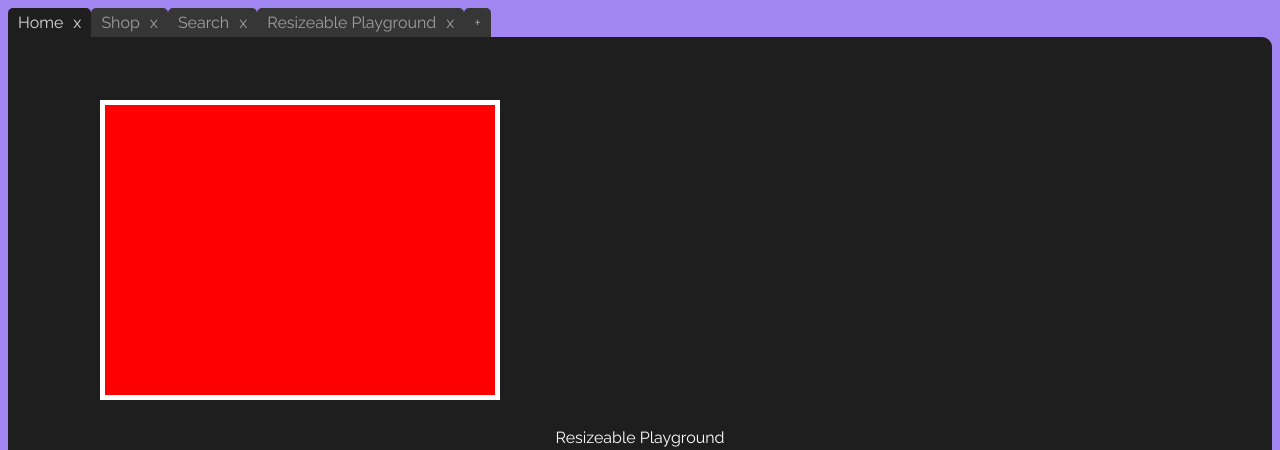
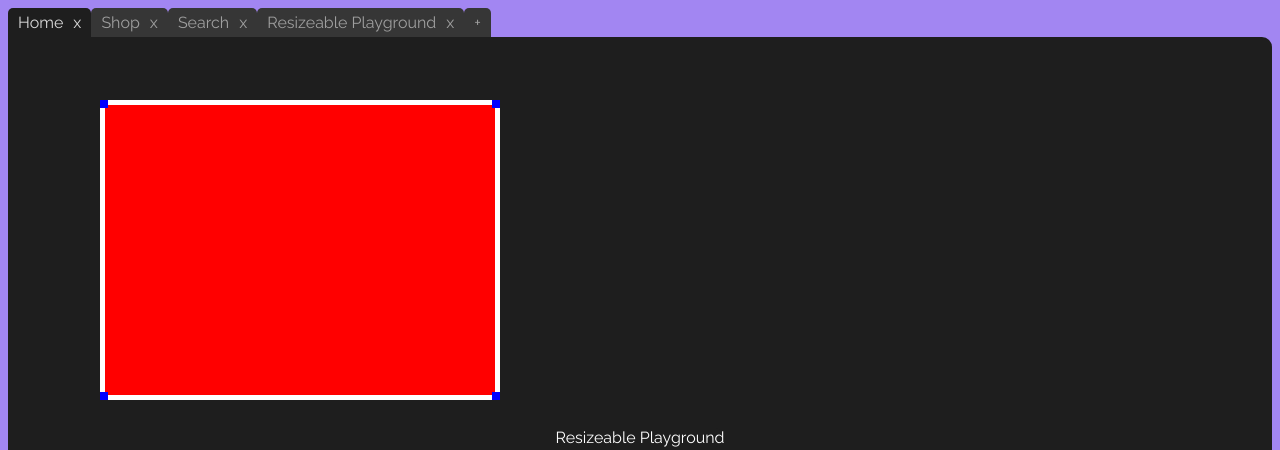
Before and after one commit to colossatr0n/senior-dev-test, an Angular app: page /resizeable/1 in a window 1280 px wide. Shown: the top 450 px of the page. Built offline with nearby package versions, Linux system fonts and the light colour scheme.

Commit message:
Add corner resizing.

```diff
--- a/src/app/components/resizeable/resizeable.component.html
+++ b/src/app/components/resizeable/resizeable.component.html
@@ -8,8 +8,13 @@
     }"
     style="justify-content: center; align-items: center; position: fixed;"
 >
-    <div id='left' class="vertical-edge" (mousedown)="borderClicked($event, [resizeLeft])"></div>
-    <div id='right' class="vertical-edge" (mousedown)="borderClicked($event, [resizeRight])"></div>
-    <div id='top' class="horizontal-edge" (mousedown)="borderClicked($event, [resizeTop])"></div>
-    <div id='bottom' class="horizontal-edge" (mousedown)="borderClicked($event, [resizeBottom])"></div>
+    <div id='left-edge' class="vertical-edge" (mousedown)="borderClicked($event, [resizeLeft])"></div>
+    <div id='right-edge' class="vertical-edge" (mousedown)="borderClicked($event, [resizeRight])"></div>
+    <div id='top-edge' class="horizontal-edge" (mousedown)="borderClicked($event, [resizeTop])"></div>
+    <div id='bottom-edge' class="horizontal-edge" (mousedown)="borderClicked($event, [resizeBottom])"></div>
+
+    <div id='top-left-corner' class="corner" (mousedown)="borderClicked($event, [resizeLeft, resizeTop])"></div>
+    <div id='top-right-corner' class="corner" (mousedown)="borderClicked($event, [resizeTop, resizeRight])"></div>
+    <div id='bottom-left-corner' class="corner" (mousedown)="borderClicked($event, [resizeBottom, resizeLeft])"></div>
+    <div id='bottom-right-corner' class="corner" (mousedown)="borderClicked($event, [resizeBottom, resizeRight])"></div>
 </div>
--- a/src/app/components/resizeable/resizeable.component.scss
+++ b/src/app/components/resizeable/resizeable.component.scss
@@ -15,23 +15,54 @@ $edge-thickness: 5px;
     background-color: white;
 }
 
-#left {
+#left-edge {
     left: 0px;
     cursor: w-resize;
 }
 
-#right {
+#right-edge {
     right: 0px;
     cursor: e-resize;
 }
 
 
-#top {
+#top-edge {
     top: 0px;
     cursor: n-resize;
 }
 
-#bottom {
+#bottom-edge {
     bottom: 0px;
     cursor: s-resize;
 }
+
+.corner {
+    width: $edge-thickness + 3;
+    height: $edge-thickness + 3;
+    position: absolute;
+    background-color: blue;
+}
+
+#top-left-corner {
+    left: 0px;
+    top: 0px;
+    cursor: nw-resize;
+}
+
+#top-right-corner {
+    top: 0px;
+    right: 0px;
+    cursor: ne-resize;
+}
+
+#bottom-left-corner {
+    bottom: 0px;
+    left: 0px;
+    cursor: sw-resize;
+}
+
+#bottom-right-corner {
+    bottom: 0px;
+    right: 0px;
+    cursor: se-resize;
+}
```
